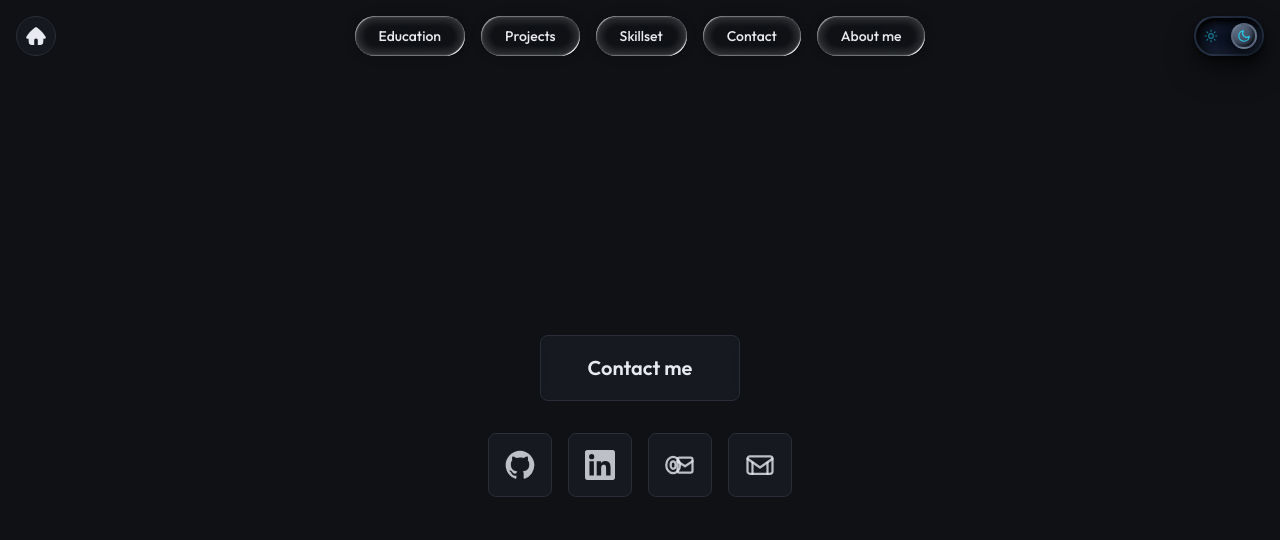
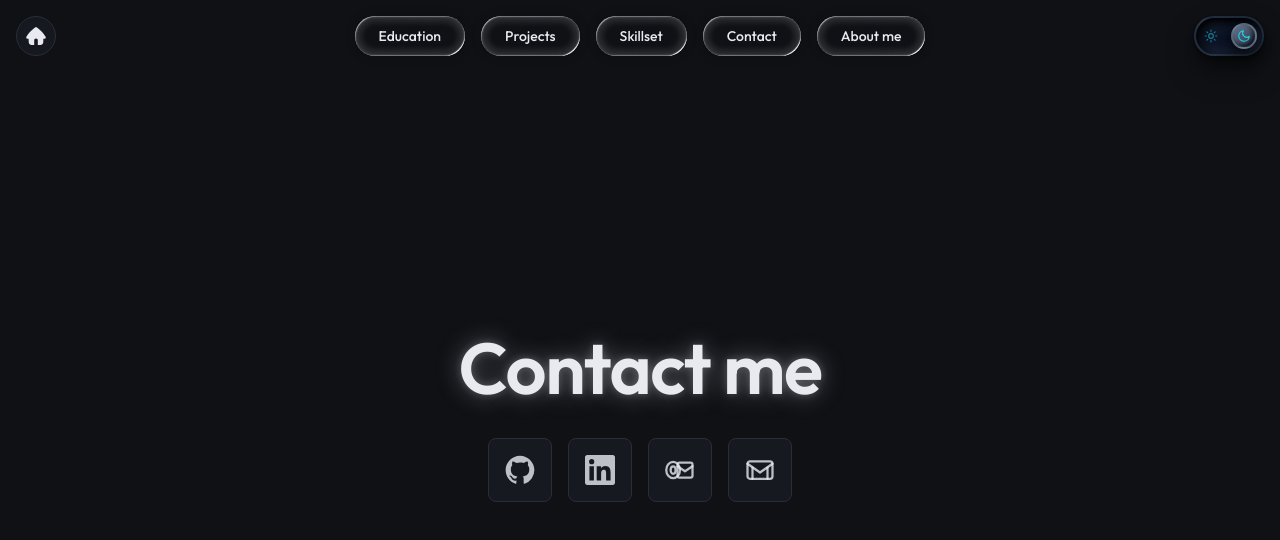
Before and after one commit to OskarRabenda/cv_my_portfolio, a React (Vite) app: page /contact in a window 1280 px wide. Shown: the top 540 px of the page. Built offline with nearby package versions, Linux system fonts and the light colour scheme.

Commit message:
Make Contact me a glowing Outfit caption instead of a button

```diff
--- a/src/pages/Contact.css
+++ b/src/pages/Contact.css
@@ -10,30 +10,18 @@
   gap: var(--space-lg);
 }
 
-/* Call-to-action in the same tile style as the icons */
-.contact-cta {
-  display: flex;
-  align-items: center;
-  justify-content: center;
-  min-width: 200px;
-  padding: var(--space-md) var(--space-lg);
-  border-radius: var(--radius);
-  border: 1px solid var(--color-border);
-  background: color-mix(in srgb, var(--color-surface) 70%, transparent);
+/* Caption styled like the homepage name: Outfit, large, subtle glow */
+.contact-title {
+  font-size: clamp(2.5rem, 6vw, 4.5rem);
+  font-weight: 600;
+  letter-spacing: -0.02em;
+  line-height: 1.05;
+  text-align: center;
   color: var(--color-text);
-  font-size: var(--font-size-lg);
-  font-weight: 600;
-  text-decoration: none;
-  backdrop-filter: blur(6px);
+  text-shadow: 0 0 24px color-mix(in srgb, var(--color-text) 35%, transparent),
+    0 0 8px color-mix(in srgb, var(--color-text) 25%, transparent);
   opacity: 0;
   animation: contact-rise 0.6s ease-out both;
-  transition: transform 0.3s ease, background 0.3s ease, box-shadow 0.3s ease;
-}
-
-.contact-cta:hover {
-  transform: translateY(-4px);
-  background: color-mix(in srgb, var(--color-surface) 88%, transparent);
-  box-shadow: 0 12px 32px rgba(0, 0, 0, 0.28);
 }
 
 @keyframes contact-rise {
--- a/src/pages/Contact.jsx
+++ b/src/pages/Contact.jsx
@@ -31,9 +31,7 @@ const socials = [
 export default function Contact() {
   return (
     <section className="contact-page">
-      <a className="contact-cta" href={`mailto:${GMAIL}`}>
-        Contact me
-      </a>
+      <h1 className="contact-title">Contact me</h1>
       <IconGrid items={socials} />
     </section>
   );
```
